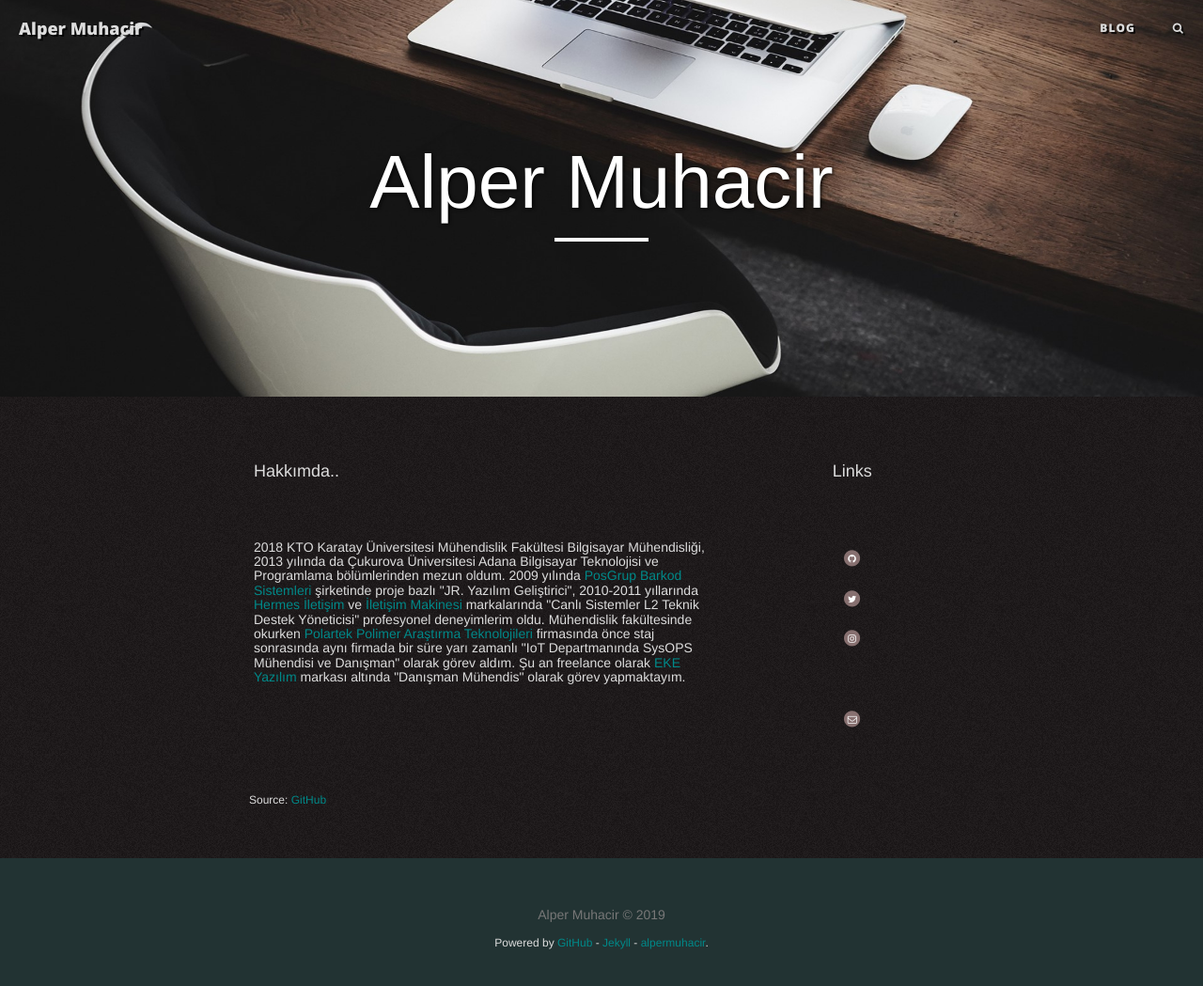
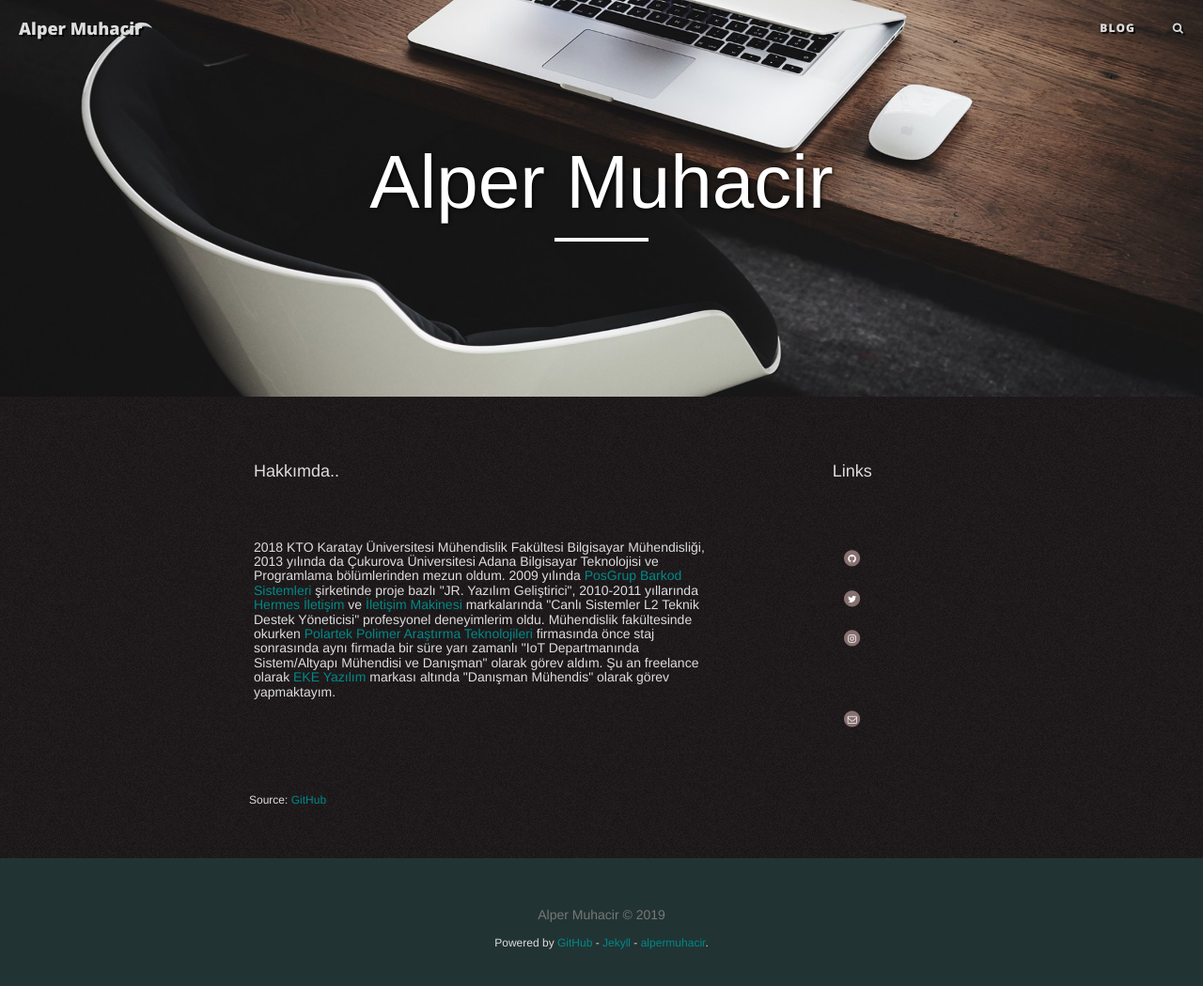
Before and after one commit to naimalpermuhacir/naimalpermuhacir.github.io, a Jekyll site: the page built from pages/index.html, in a window 1280 px wide and 1087 px high. Shown: the top 1049 px of the window at 94% size. Built offline with Jekyll 4.4.1, drawn with Linux system fonts in a browser that asks for light colours; nearby versions of some CDN libraries.

Commit message:
Update index.html

```diff
--- a/pages/index.html
+++ b/pages/index.html
@@ -66,7 +66,7 @@ permalink: ./index.html
     </a> ve <a href="https://iletisimmakinesi.com"> İletişim Makinesi</a>
     markalarında "Canlı Sistemler L2 Teknik Destek Yöneticisi" profesyonel deneyimlerim oldu. Mühendislik fakültesinde okurken
     <a href="http://www.polartek.com.tr">Polartek Polimer Araştırma Teknolojileri</a>
-    firmasında önce staj sonrasında aynı firmada bir süre yarı zamanlı "IoT Departmanında SysOPS Mühendisi ve Danışman" olarak görev aldım.
+    firmasında önce staj sonrasında aynı firmada bir süre yarı zamanlı "IoT Departmanında Sistem/Altyapı Mühendisi ve Danışman" olarak görev aldım.
     Şu an freelance olarak <a href="https://alpermuhacir.com">EKE Yazılım</a> markası altında
     "Danışman Mühendis" olarak görev yapmaktayım.
   </h4>
```
